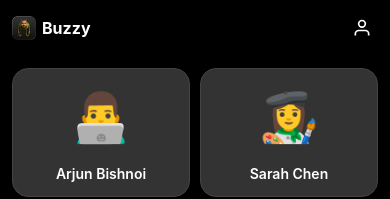
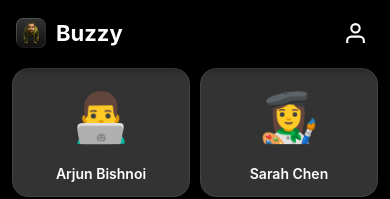
Before and after one commit to orbitmaxlabs/buzzy, a React (Vite) app: page / in a window 390 px wide. Shown: the top 199 px of the page. Built offline with nearby package versions, Linux system fonts and the light colour scheme.

Commit message:
Update theme colors in index.html to #000000 for a consistent dark aesthetic; adjust CSS styles for improved layout and responsiveness on mobile devices.

```diff
--- a/dev-dist/sw.js
+++ b/dev-dist/sw.js
@@ -82,7 +82,7 @@ define(['./workbox-54d0af47'], (function (workbox) { 'use strict';
     "revision": "3ca0b8505b4bec776b69afdba2768812"
   }, {
     "url": "index.html",
-    "revision": "0.p4sqgbu8h68"
+    "revision": "0.bhgc156jtno"
   }], {});
   workbox.cleanupOutdatedCaches();
   workbox.registerRoute(new workbox.NavigationRoute(workbox.createHandlerBoundToURL("index.html"), {
--- a/index.html
+++ b/index.html
@@ -26,11 +26,11 @@
   <meta name="apple-mobile-web-app-title" content="Buzzy" />
 
   <!-- Windows tile color and image -->
-  <meta name="msapplication-TileColor" content="#111111" />
+  <meta name="msapplication-TileColor" content="#000000" />
   <meta name="msapplication-TileImage" content="/windows11/Square150x150Logo.scale-200.png" />
 
   <!-- Theme color for Android and modern browsers -->
-  <meta name="theme-color" content="#111111" />
+  <meta name="theme-color" content="#000000" />
 
   <!-- SEO: Description -->
   <meta name="description" content="Buzzy is your go-to app for the latest buzz and updates." />
--- a/src/App.css
+++ b/src/App.css
@@ -904,8 +904,8 @@ body {
 
 @media (max-width: 480px) {
   .top-bar {
-    padding: 0 12px;
-    height: 56px;
+    padding: 0 16px;
+    height: 66px;
   }
 
   .top-bar-left {
@@ -913,16 +913,16 @@ body {
   }
 
   .logo {
-    gap: 6px;
+    gap: 10px;
   }
 
   .logo-icon {
-    width: 24px;
-    height: 24px;
+    width: 30px;
+    height: 30px;
   }
 
   .logo-text {
-    font-size: 16px;
+    font-size: 22px;
   }
 
   .top-bar-right {
@@ -930,8 +930,8 @@ body {
   }
 
   .icon {
-    width: 20px;
-    height: 20px;
+    width: 25px;
+    height: 25px;
   }
 
   .icon-btn {
```
